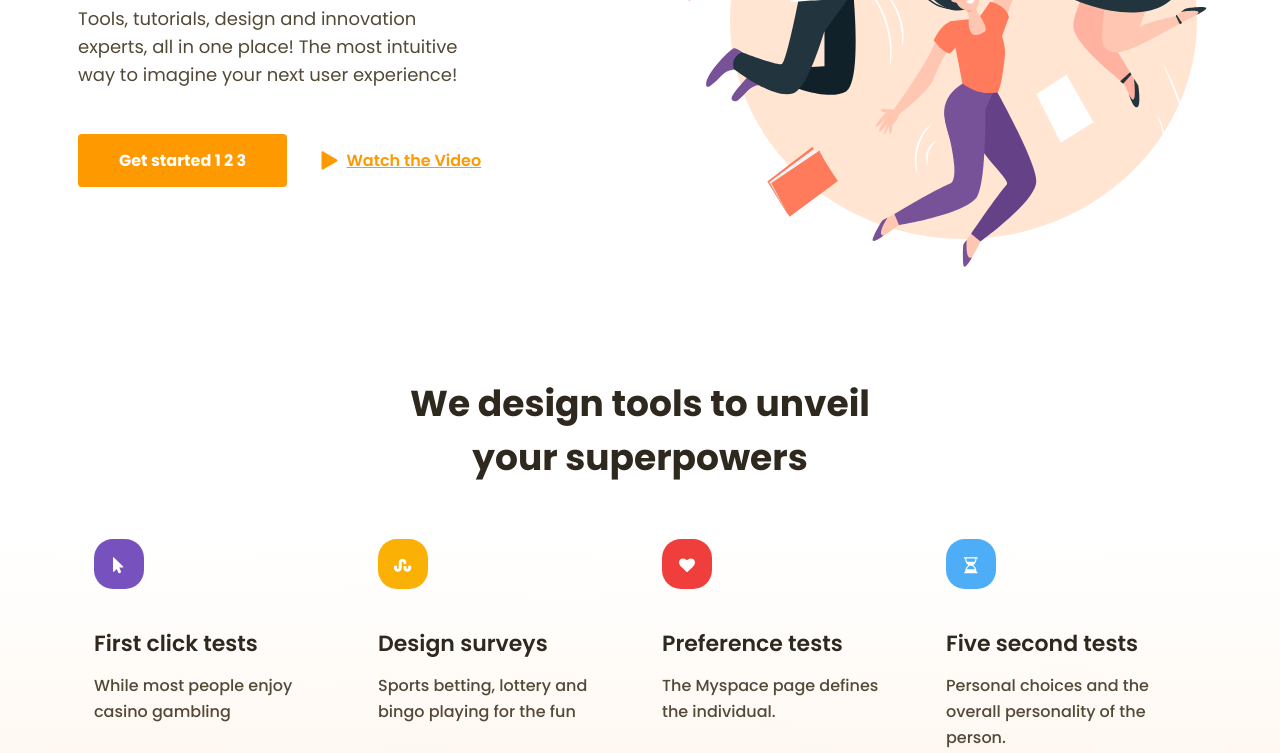
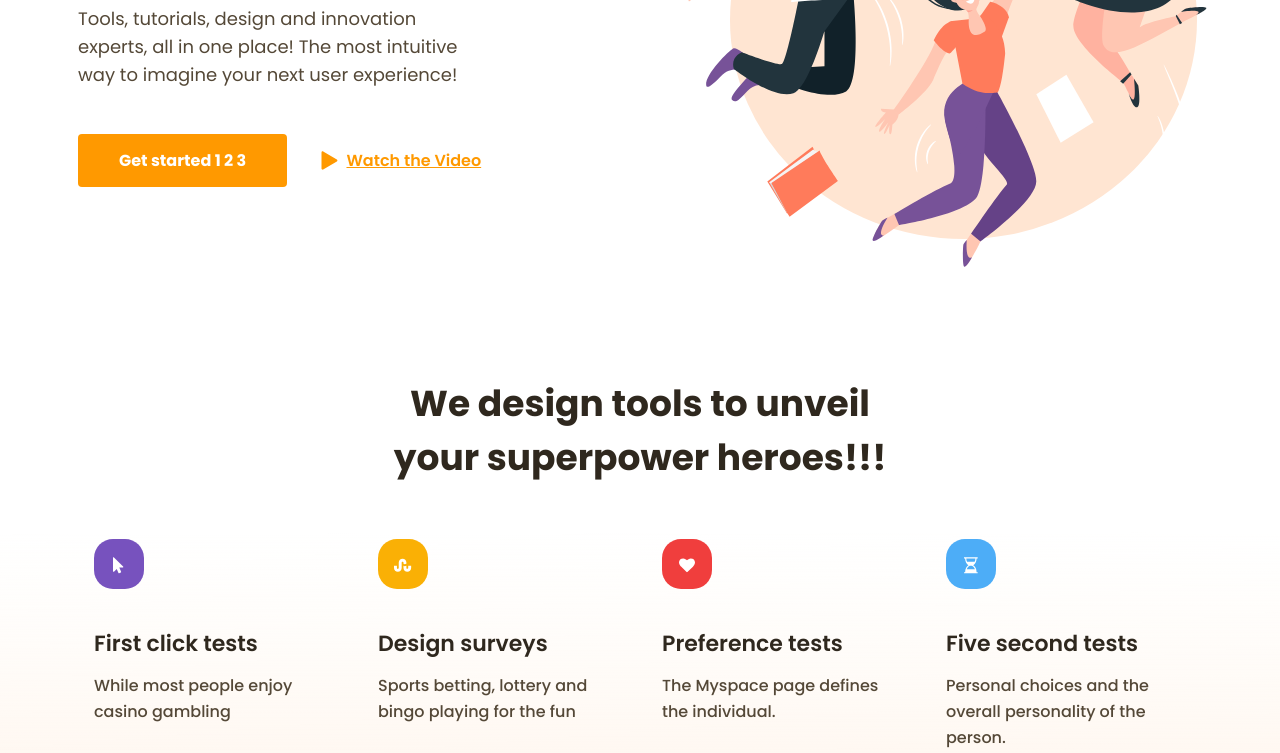
Before and after one commit to Natalie-Senyk/designthinking, a plain HTML site: page index.html in a window 1280 px wide. Shown: the part 344-1097 px from the top of the page. Drawn offline with nearby package versions, Linux system fonts and the light colour scheme.

Commit message:
changed word

```diff
--- a/index.html
+++ b/index.html
@@ -52,7 +52,7 @@
     </div>
   </section>
   <section class="tools">
-    <h3 class="tools__title title">We design tools to unveil your superpowers</h3>
+    <h3 class="tools__title title">We design tools to unveil your superpower heroes!!!</h3>
     <div class="tools__inner">
       <div class="container">
         <div class="tools__items">
```
